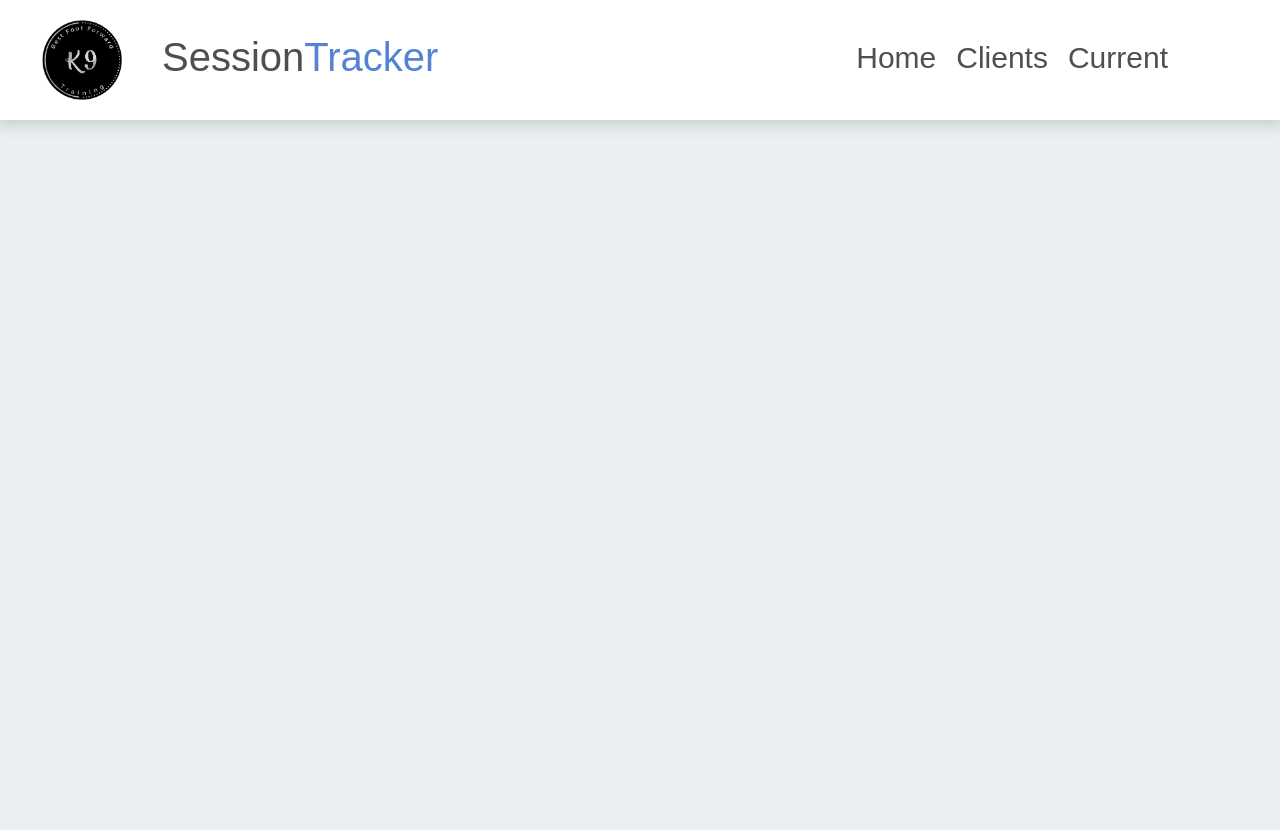
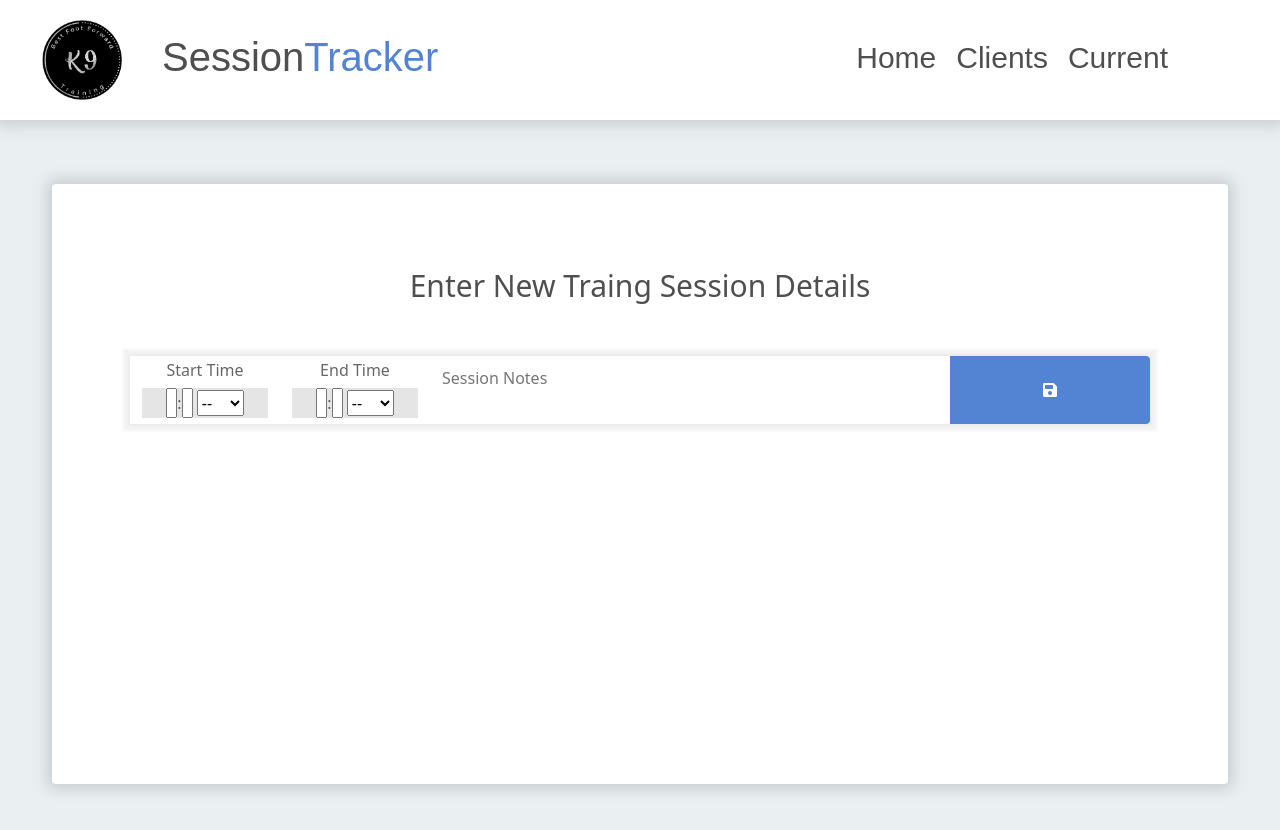
Before and after one commit to brianlfarmerllc/BFFK-9_Session_Tracker, a React (Create React App) app in the folder client/: page /training in a window 1280 px wide. Shown: the top 830 px of the page. Before the commit the page ends 800 px from the top, so only its background shows below. Built offline with nearby package versions, Linux system fonts and the light colour scheme; no server answers; a web font is replaced by a local one.

Commit message:
created input field and state to create training session

```diff
--- a/client/package.json
+++ b/client/package.json
@@ -12,7 +12,8 @@
     "react": "^16.13.1",
     "react-dom": "^16.13.1",
     "react-router-dom": "^5.2.0",
-    "react-scripts": "3.4.1"
+    "react-scripts": "3.4.1",
+    "react-time-picker": "^4.0.1"
   },
   "scripts": {
     "start": "react-scripts start",
--- a/client/public/index.html
+++ b/client/public/index.html
@@ -15,6 +15,8 @@
     integrity="sha384-r4NyP46KrjDleawBgD5tp8Y7UzmLA05oM1iAEQ17CSuDqnUK2+k9luXQOfXJCJ4I" crossorigin="anonymous">
   <!-- Fontawesome cdn -->
   <link href="https://maxcdn.bootstrapcdn.com/font-awesome/4.1.0/css/font-awesome.min.css" rel="stylesheet">
+  <link rel="stylesheet" href="https://use.fontawesome.com/releases/v5.8.1/css/all.css"
+  integrity="sha384-50oBUHEmvpQ+1lW4y57PTFmhCaXp0ML5d60M1M7uH2+nqUivzIebhndOJK28anvf" crossorigin="anonymous" />
   <link href="https://fonts.googleapis.com/css2?family=Francois+One&family=Harmattan&family=Mulish:wght@200&display=swap" rel="stylesheet">
 
   <title>BFFK9 Training Tracker</title>
--- a/client/src/App.js
+++ b/client/src/App.js
@@ -51,7 +51,7 @@ function App() {
               allSessions={allSessions} />
           </Route>
           <Route exact path="/training">
-            <ActivePet />
+            <ActivePet form={form} setForm={setForm} />
           </Route>
         </Switch>
       </main>
--- a/client/src/pages/ActivePet/active_pet.css
+++ b/client/src/pages/ActivePet/active_pet.css
@@ -0,0 +1,76 @@
+  .main-col {
+      margin-left: 0
+  }
+
+  .main-col .row {
+      margin: 3rem;
+  }
+
+  textarea {
+      color:  rgba(0, 0, 0, 0.6);
+      border:none;
+      padding: 10px;
+      resize: none;
+      font-weight: 500;
+  }
+
+  .time-block {
+      text-align: center;
+      box-shadow: 0px 0px 3px 1px rgba(0, 0, 0, 0.05), 0px 0px 3px 7px rgba(0, 0, 0, 0.05);
+  }
+
+  .time {
+      border-top-left-radius: 4px;
+      border-bottom-left-radius: 4px;
+      border-top-right-radius: 0px;
+      border-bottom-right-radius: 0px;
+      background-color: #ffffff;
+      min-width: 125px;
+      max-width: 150px;
+  }
+
+  .saveBtn {
+      border-top-right-radius: 4px;
+      border-bottom-right-radius: 4px;
+      border-top-left-radius: 0px;
+      border-bottom-left-radius: 0px;
+      background-color: #5383d3;
+      color: white;
+  }
+
+  .saveBtn:hover i {
+      font-size: 20px;
+      transition: all .1s ease-in-out;
+      min-width: 125px;
+      max-width: 150px;
+  }
+
+  .main-col h2 {
+      text-align: center;
+      margin-top: 2em;
+  }
+
+  .main-col h6 {
+    color: rgba(0, 0, 0, 0.6);
+  }
+
+  .main-col .react-time-picker {
+    background: rgba(0, 0, 0, 0.1);
+    color: rgba(0, 0, 0, 0.6);
+  }
+
+ @media only screen and (max-width: 991px) {
+     .time, textarea, .saveBtn {
+         max-width: none;
+         min-width: 50%;
+     }
+
+     textarea, .saveBtn {
+         max-width: none;
+         min-width: 100%;
+     }
+
+     .time {
+         margin-bottom: 1em;
+     }
+ }
--- a/client/src/pages/ActivePet/index.js
+++ b/client/src/pages/ActivePet/index.js
@@ -1,17 +1,64 @@
-import React from 'react';
+import React, { useState } from 'react';
+import "./active_pet.css"
 import { Container, MainRow, MainCol } from '../../components/Grid';
+import TimePicker from 'react-time-picker';
+
+
 
 
 const ActivePet = () => {
+    const [block, setBlock] = useState({})
+
+
+    function startTime(time) {
+        setBlock({ ...block, start: time })
+    }
+    function endTime(time) {
+        setBlock({ ...block, end: time })
+    }
+    function handleChange(e) {
+        const { name, value } = e.target
+        setBlock({ ...block, [name]: value })
+    }
+
     return (
         <Container>
             <MainRow>
-                <MainCol>
-
+                <MainCol className="col main-col">
+                    <h2>Enter New Traing Session Details</h2>
+                    <div className="row time-block">
+                        <div className="col time">
+                            <h6 style={{ marginTop: "5px" }}>Start Time</h6>
+                            <TimePicker
+                                disableClock={true}
+                                clearIcon={null}
+                                value={block.start || ""}
+                                onChange={startTime}
+                            />
+                        </div>
+                        <div className="col time">
+                            <h6 style={{ marginTop: "5px" }}>End Time</h6>
+                            <TimePicker
+                                disableClock={true}
+                                clearIcon={null}
+                                value={block.end || ""}
+                                onChange={endTime}
+                            />
+                        </div>
+                        <textarea
+                            className="col description"
+                            placeholder="Session Notes"
+                            name="session_notes"
+                            value={block.session_notes || ""}
+                            onChange={handleChange
+                            }>
+                        </textarea>
+                        <button className="btn saveBtn col"><i className="fas fa-save"></i></button>
+                    </div>
                 </MainCol>
             </MainRow>
         </Container>
-     );
+    );
 }
 
 export default ActivePet;
```
Also changed, not shown: 1 other file (tests, documents, lock files or other folders).
